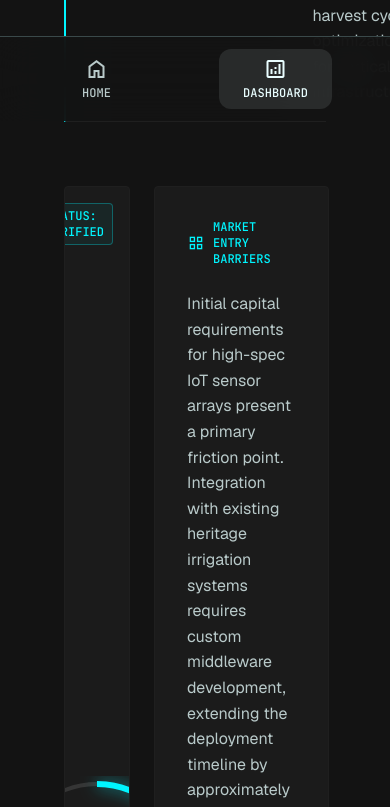
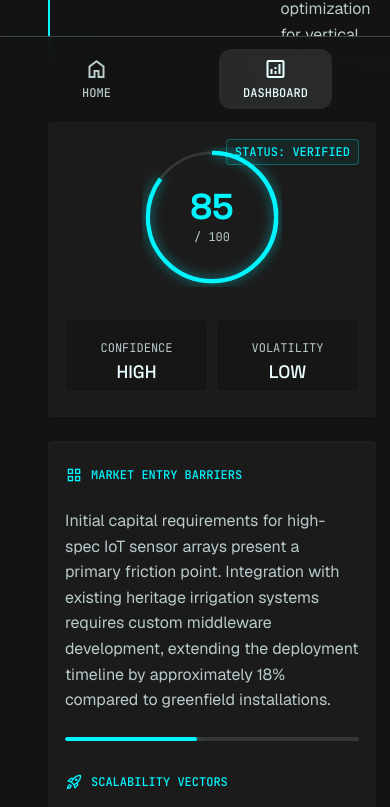
Before and after one commit to fabriziodeltufo/react-startup-val, a React (Vite) app: page /dashboard in a window 390 px wide. Shown: the part 723-1530 px from the top of the page. Built offline with nearby package versions, Linux system fonts and the light colour scheme.

Commit message:
feat: implement responsive mobile layouts for dashboard, homepage, and navigation components

```diff
--- a/src/components/style/DashBoard.css
+++ b/src/components/style/DashBoard.css
@@ -71,9 +71,19 @@
 
 @media (max-width: 1024px) {
   .dashboard-grid {
-    grid-template-columns: 1fr;
+    display: flex;
+    flex-direction: column;
+    gap: 24px;
+  }
+  .gauge-card,
+  .difficulty-card,
+  .section-wrapper,
+  .verdict-card {
+    grid-column: auto !important;
+    width: 100% !important;
   }
 }
+
 
 /* Success Score Card */
 .gauge-card {
@@ -547,3 +557,63 @@
   font-weight: 500;
   margin-top: 4px;
 }
+
+@media (max-width: 480px) {
+  .dashboard-main {
+    padding: 24px 16px 96px 16px;
+  }
+  .dashboard-header {
+    margin-bottom: 24px;
+    padding-left: 16px;
+  }
+  .gauge-card {
+    padding: 24px 16px;
+  }
+  .gauge-svg-container {
+    width: 140px;
+    height: 140px;
+    margin-bottom: 16px;
+  }
+  .gauge-val {
+    font-size: 36px;
+  }
+  .score-breakdown {
+    gap: 8px;
+  }
+  .breakdown-box {
+    padding: 8px;
+  }
+  .breakdown-val {
+    font-size: 18px;
+  }
+  .difficulty-card {
+    padding: 24px 16px;
+  }
+  .difficulty-grid {
+    gap: 32px;
+  }
+  .persona-card {
+    padding: 24px 16px;
+  }
+  .persona-name {
+    font-size: 20px;
+  }
+  .benchmarking-table th,
+  .benchmarking-table td {
+    padding: 12px;
+    font-size: 14px;
+  }
+  .competitor-name {
+    font-size: 18px;
+  }
+  .verdict-card {
+    padding: 24px 16px;
+    gap: 16px;
+  }
+  .verdict-go {
+    font-size: 72px;
+  }
+  .verdict-text {
+    font-size: 20px;
+  }
+}
--- a/src/components/style/HomePage.css
+++ b/src/components/style/HomePage.css
@@ -332,3 +332,31 @@
   font-weight: 500;
   margin-top: 4px;
 }
+
+@media (max-width: 480px) {
+  .home-main {
+    padding: 32px 16px 80px 16px;
+  }
+  .hero-section {
+    margin-bottom: 32px;
+    gap: 16px;
+  }
+  .hero-title {
+    font-size: 28px;
+  }
+  .textarea-input {
+    height: 140px;
+  }
+  .stats-footer {
+    padding: 24px 0;
+  }
+  .stats-grid {
+    gap: 24px;
+  }
+  .stat-val {
+    font-size: 20px;
+  }
+  .mobile-nav-item {
+    padding: 8px 16px;
+  }
+}
--- a/src/index.css
+++ b/src/index.css
@@ -67,6 +67,19 @@ body {
   justify-content: space-between;
   align-items: center;
 }
+
+@media (max-width: 768px) {
+  .app-nav {
+    padding: 12px 16px;
+  }
+  .nav-brand {
+    font-size: 16px;
+  }
+  .nav-links {
+    display: none;
+  }
+}
+
 
 .nav-brand {
   display: flex;
```
